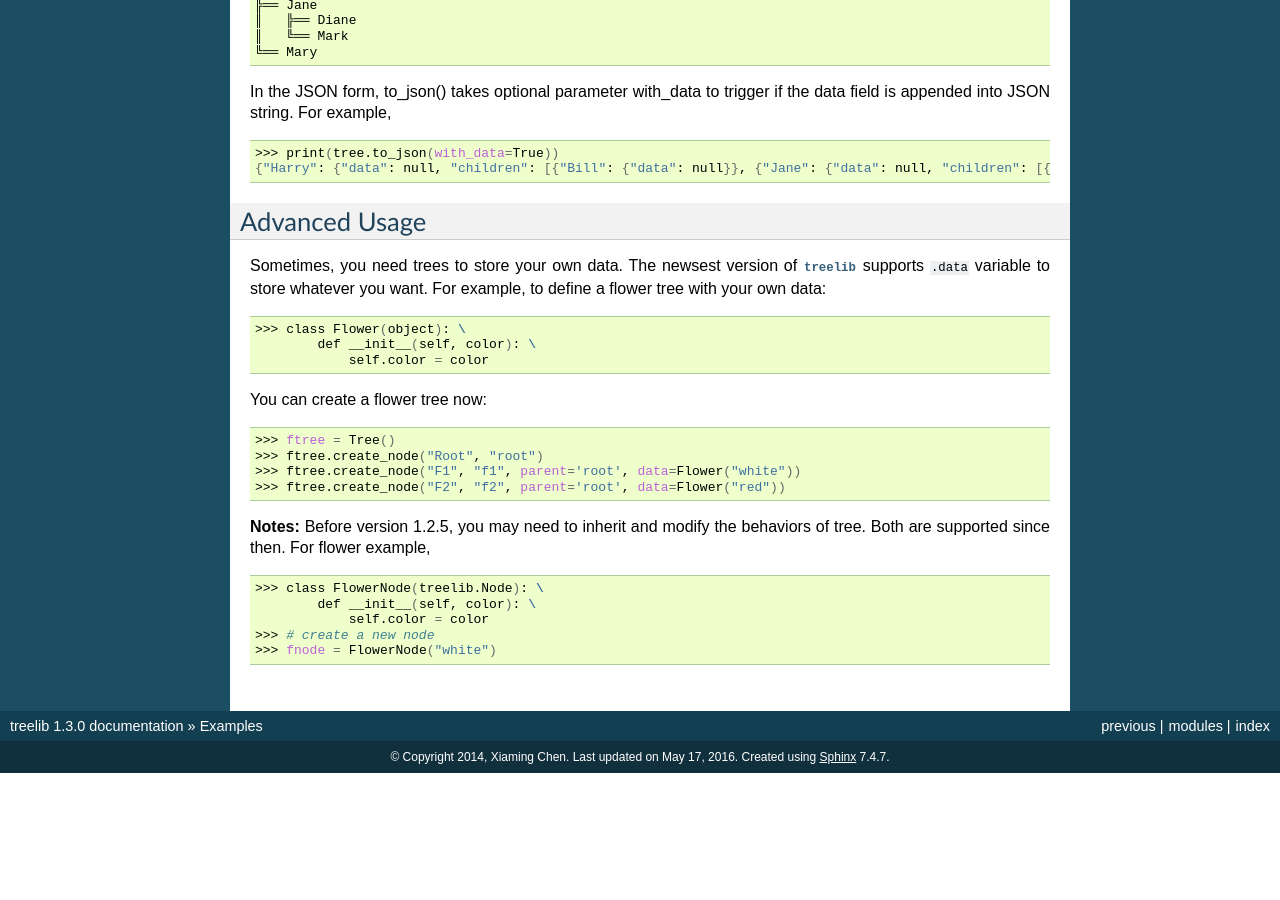
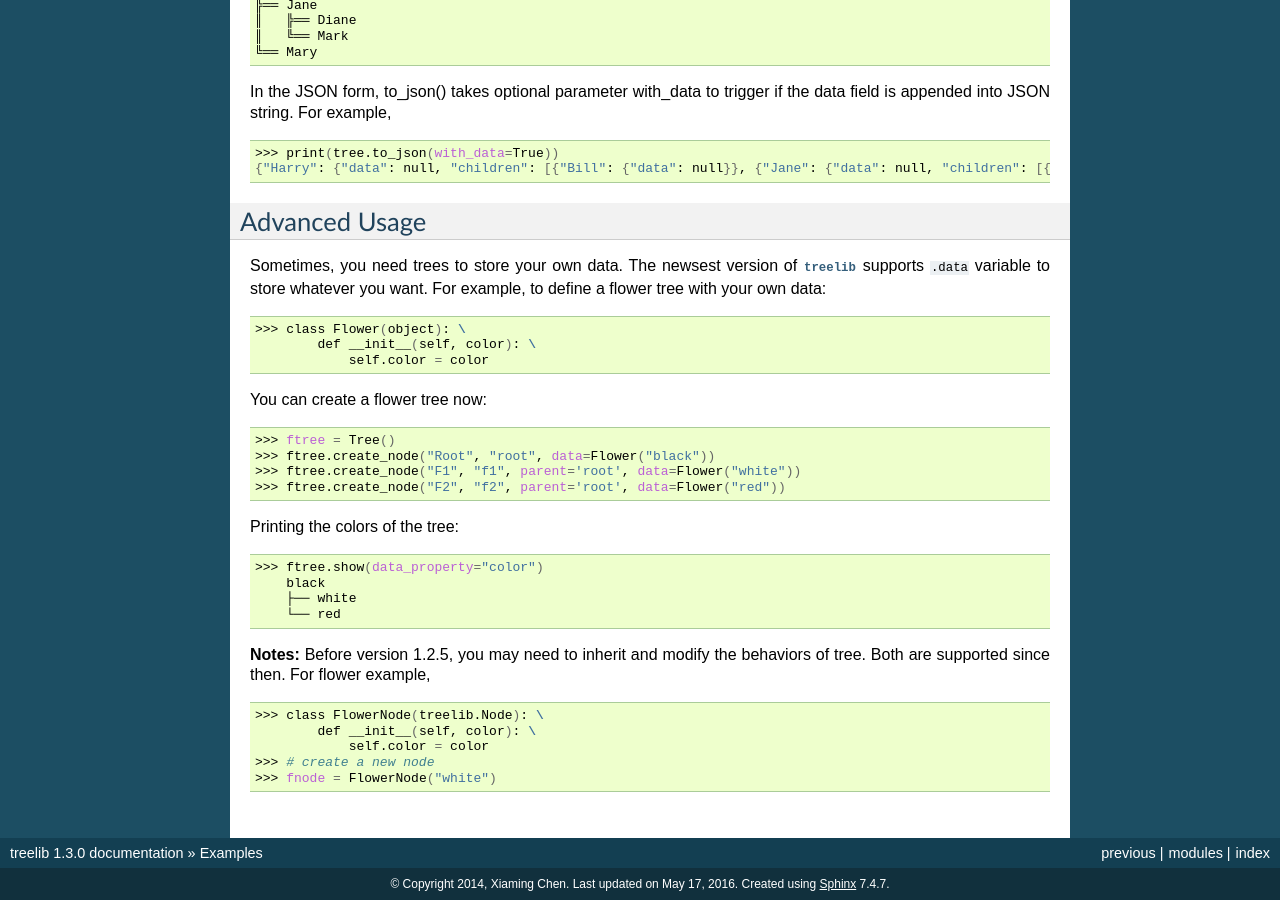
Before and after one commit to caesar0301/treelib, a Sphinx documentation site: the page built from docs/source/examples.rst, in a window 1280 px wide and 900 px high, scrolled down 1832 px. Built offline with Sphinx 7.4.7, drawn with Linux system fonts in a browser that asks for light colours; before the commit the page ends 2605 px from its top, so only the background shows below that.

Commit message:
Add examples and test

```diff
--- a/docs/source/examples.rst
+++ b/docs/source/examples.rst
@@ -155,9 +155,18 @@ You can create a flower tree now:
 .. code-block:: sh
 
     >>> ftree = Tree()
-    >>> ftree.create_node("Root", "root")
+    >>> ftree.create_node("Root", "root", data=Flower("black"))
     >>> ftree.create_node("F1", "f1", parent='root', data=Flower("white"))
     >>> ftree.create_node("F2", "f2", parent='root', data=Flower("red"))
+
+Printing the colors of the tree:
+
+.. code-block:: sh
+
+    >>> ftree.show(data_property="color")
+        black
+        ├── white
+        └── red
 
 **Notes:** Before version 1.2.5, you may need to inherit and modify the behaviors of tree. Both are supported since then. For flower example,
 
--- a/docs/source/pyapi.rst
+++ b/docs/source/pyapi.rst
@@ -217,14 +217,15 @@ Instance methods:
     ``filter`` refers to the function of one variable to act on the
     :class:`Node` object.
 
-.. method:: show([nid[, level[, idhidden[, filter[, key[, reverse[, line_type]]]]]]]])
+.. method:: show([nid[, level[, idhidden[, filter[, key[, reverse[, line_type[, data_property]]]]]]]]])
 
     Print the tree structure in hierarchy style. ``nid`` refers to the
     expanding point to start; ``level`` refers to the node level in the tree
     (root as level 0); ``idhidden`` refers to hiding the node ID when printing;
     ``filter`` refers to the function of one variable to act on the
     :class:`Node` object; ``key``, ``reverse`` are present to sort
-    :class:`Node` object in the same level.
+    :class:`Node` object in the same level. ``data_property`` refers to the property
+    on the node data object to be printed.
 
     You have three ways to output your tree data, i.e., stdout with ``show()``,
     plain text file with ``save2file()``, and json string with ``to_json()``. The
```
Also changed, not shown: 1 other file.
